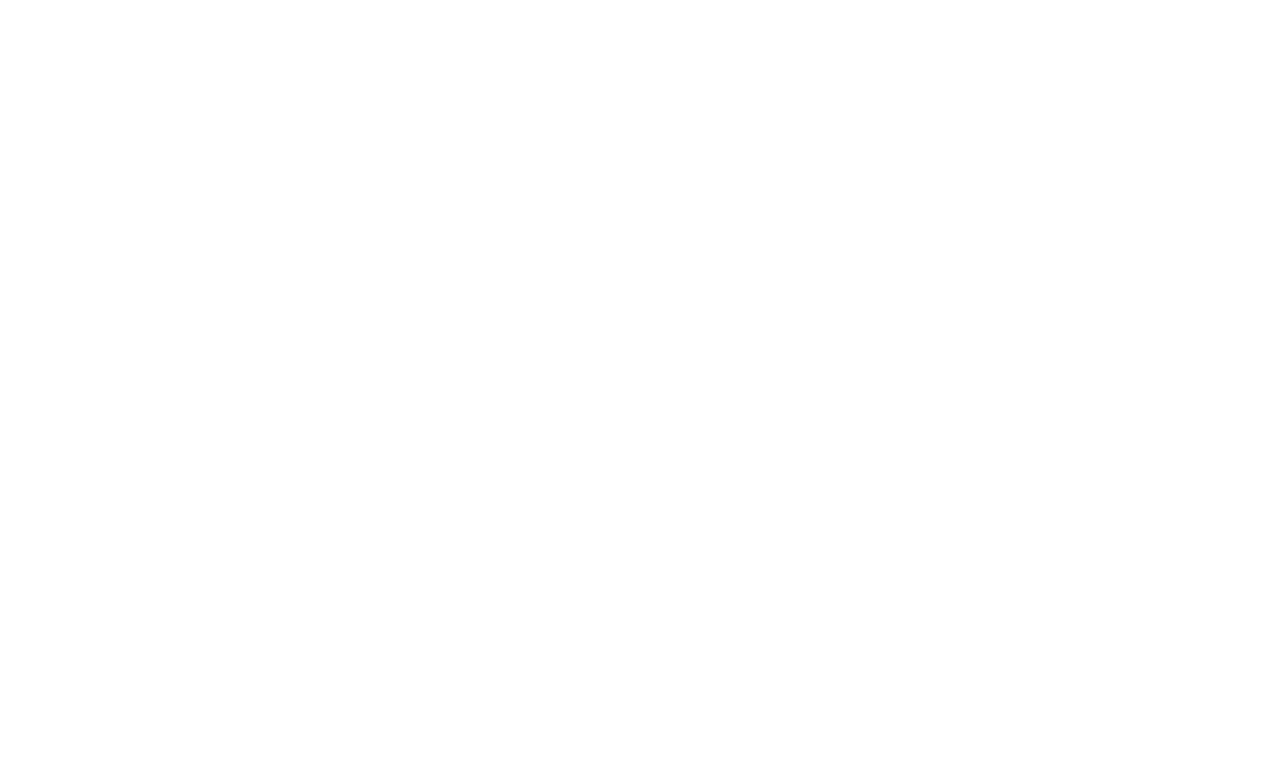
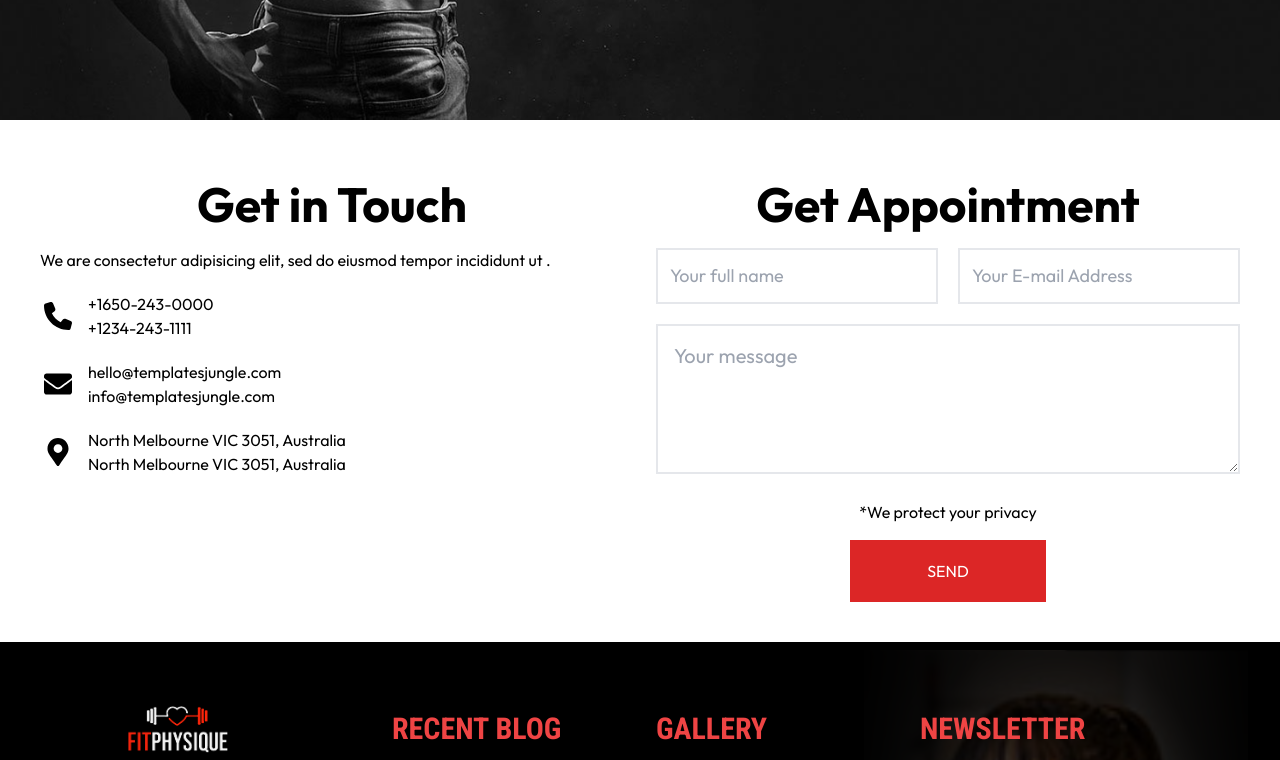
Before and after one commit to Biswash059/Gym_website, a React (Vite) app: page /contact in a window 1280 px wide. Before the commit this address had no page. Shown: the part 680-1440 px from the top of the page. Before the commit the page ends 800 px from the top, so only its background shows below. Built offline with nearby package versions, Linux system fonts and the light colour scheme.

Commit message:
contact page added

```diff
--- a/src/App.jsx
+++ b/src/App.jsx
@@ -7,6 +7,7 @@
 import About from "./Pages/About";
 import Trainer from "./Pages/Trainer";
 import TrainerContent from "./Components/Trainer/TrainerContent";
+import Contact from "./Pages/Contact";
 
 const App = () => {
   return (
@@ -21,6 +22,8 @@
         <Route path="/about" element={<About />} />
         <Route path="/blog" element={<Blog />} />
         <Route path="/blog/:id" element={<BlogContent />} />
+        <Route path="/contact" element={<Contact />} />
+
       </Routes>
       </>
   );
--- /dev/null
+++ b/src/Components/Contact/ContactForm.jsx
@@ -0,0 +1,143 @@
+import React from "react";
+import { FaPhone } from "react-icons/fa6";
+import { FaEnvelope, FaMapMarkerAlt } from "react-icons/fa";
+import CustomButton from "../CustomButton";
+import { toast, ToastContainer } from "react-toastify";
+import "react-toastify/dist/ReactToastify.css";
+
+const ContactForm = () => {
+  const [result, setResult] = React.useState("");
+
+  const onSubmit = async (event) => {
+    event.preventDefault();
+    setResult("Sending....");
+
+    const formData = new FormData(event.target);
+
+    const name = formData.get("name");
+    const email = formData.get("email");
+    const message = formData.get("message");
+
+    if (!name || !email || !message) {
+      toast.error("Please fill in all fields");
+      setResult("");
+      return;
+    }
+
+    formData.append("access_key", "356192a0-0d6d-4f62-87e7-b31924a75fe4");
+
+    try {
+      const response = await fetch("https://api.web3forms.com/submit", {
+        method: "POST",
+        body: formData,
+      });
+
+      const data = await response.json();
+
+      if (data.success) {
+        setResult("");
+        toast.success("Form Submitted Successfully");
+        event.target.reset();
+      } else {
+        toast.error(data.message || "An error occurred. Please try again.");
+        setResult("");
+      }
+    } catch (error) {
+      console.error("Error:", error);
+      toast.error("Network error. Please try again.");
+      setResult("");
+    }
+  };
+
+  return (
+    <div className="container w-full min-h-full ">
+      <ToastContainer />
+      <div className=" grid grid-col-1 sm:grid-cols-2 gap-8 py-10 px-10">
+        <div className="">
+          {/* Get in Touch */}
+          <div className=" text-4xl md:text-5xl font-bold text-center p-5">
+            <h2 className="">Get in Touch </h2>
+          </div>
+          <div className="">
+            {/* paragraph div  */}
+            <div>
+              <p className="">
+                We are consectetur adipisicing elit, sed do eiusmod tempor
+                incididunt ut .
+              </p>
+            </div>
+
+            {/* Phone  */}
+            <div className="flex items-center py-5 ">
+              {/* importing icon here */}
+              <FaPhone className="text-4xl mr-3 p-1  cursor-pointer hover:text-red-600" />
+              <ul>
+                <li>+1650-243-0000</li>
+                <li>+1234-243-1111</li>
+              </ul>
+            </div>
+            {/* mail */}
+            <div className="flex items-center">
+              {/* importing icon here */}
+              <FaEnvelope className="text-4xl mr-3 p-1  cursor-pointer hover:text-red-600 " />
+              <ul>
+                <li>hello@templatesjungle.com</li>
+                <li>info@templatesjungle.com</li>
+              </ul>
+            </div>
+            {/* Location */}
+            <div className="flex items-center py-5">
+              {/* importing icon here */}
+              <FaMapMarkerAlt className="text-4xl mr-3 p-1 cursor-pointer hover:text-red-600" />
+              <ul>
+                <li>North Melbourne VIC 3051, Australia</li>
+                <li>North Melbourne VIC 3051, Australia</li>
+              </ul>
+            </div>
+          </div>
+        </div>
+
+        {/* Get Appointment */}
+        <div className="">
+          <div className=" text-4xl md:text-5xl text-center font-bold p-5">
+            <h2 className="">Get Appointment</h2>
+          </div>
+          <form onSubmit={onSubmit}>
+            <div className=" grid sm:grid-cols-2 place-items-center gap-5 w-[100%] ">
+              <input
+                type="text"
+                name="name"
+                placeholder="Your full name"
+                className="text-lg w-[100%] border-2 p-3"
+                required
+              />
+              <input
+                type="text"
+                name="email"
+                placeholder="Your E-mail Address"
+                className="text-lg w-[100%] border-2 p-3"
+                required
+              />
+            </div>
+            <textarea
+              placeholder="Your message"
+              name="message"
+              className="w-[100%] h-[150px] border-2 my-5 p-4 text-xl"
+              required
+            ></textarea>
+            {/* button  */}
+            <div className=" flex flex-col items-center">
+              <p>*We protect your privacy</p>
+              <CustomButton
+                text={`${result ? result : "Send"}`}
+                containerStyles="w-[196px] h-[62px] bg-red-300 mt-4 "
+              />
+            </div>
+          </form>
+        </div>
+      </div>
+    </div>
+  );
+};
+
+export default ContactForm;
--- a/src/Components/Footer.jsx
+++ b/src/Components/Footer.jsx
@@ -18,7 +18,7 @@
   FaTwitter,
   FaYoutube,
 } from "react-icons/fa";
-import CustomButton from "./CustomButton";
+import CustomButton from "../Components/CustomButton";
 import { toast } from "react-toastify";
 import "react-toastify/dist/ReactToastify.css";
 import RoundButton from "./RoundButton";
--- a/src/Pages/Contact.jsx
+++ b/src/Pages/Contact.jsx
@@ -0,0 +1,16 @@
+import React from "react";
+import CustomHero from "../Components/CustomHero";
+import Footer from "../Components/Footer";
+import ContactForm from "../Components/Contact/ContactForm";
+
+const Contact = () => {
+  return (
+    <div>
+      <CustomHero link={"contact"} text={"Contact"} />
+      <ContactForm />
+      <Footer />
+    </div>
+  );
+};
+
+export default Contact;
```
